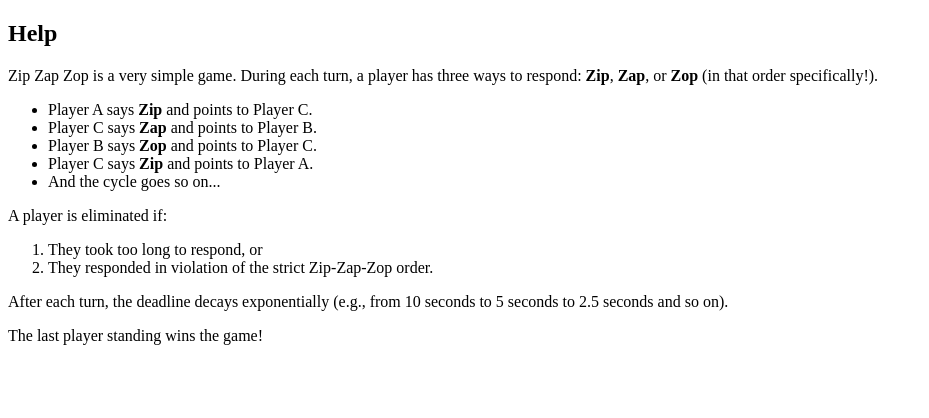
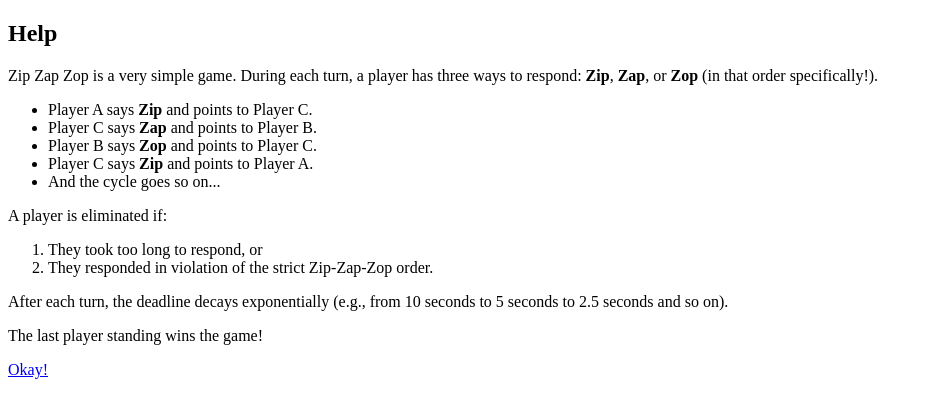
Before and after one commit to BastiDood/zip-zap-zop, a SvelteKit app in the folder client/: page /help in a window 1280 px wide. Shown: the top 418 px of the page, without its empty margins (0-929 px from the left). Built offline with nearby package versions, Linux system fonts and the light colour scheme.

Commit message:
feat(ui): add button to return to title from help screen

```diff
--- a/client/src/routes/help/+page.svelte
+++ b/client/src/routes/help/+page.svelte
@@ -1,6 +1,9 @@
+<div class="flex h-screen flex-col items-center justify-center gap-4 px-12">
+    <div class="space-y-4 text-left">
         <h2 class="text-3xl">Help</h2>
         <p>
-    Zip Zap Zop is a very simple game. During each turn, a player has three ways to respond: <strong>Zip</strong>,
+            Zip Zap Zop is a very simple game. During each turn, a player has three ways to respond: <strong>Zip</strong
+            >,
             <strong>Zap</strong>, or <strong>Zop</strong> (in that order specifically!).
         </p>
         <ul class="list-inside list-disc">
@@ -15,5 +18,11 @@
             <li>They took too long to respond, or</li>
             <li>They responded in violation of the strict Zip-Zap-Zop order.</li>
         </ol>
-<p>After each turn, the deadline decays exponentially (e.g., from 10 seconds to 5 seconds to 2.5 seconds and so on).</p>
+        <p>
+            After each turn, the deadline decays exponentially (e.g., from 10 seconds to 5 seconds to 2.5 seconds and so
+            on).
+        </p>
         <p>The last player standing wins the game!</p>
+        <a class="btn btn-primary" href="/">Okay!</a>
+    </div>
+</div>
```
Lines whose indentation alone changed are shown as unchanged.
